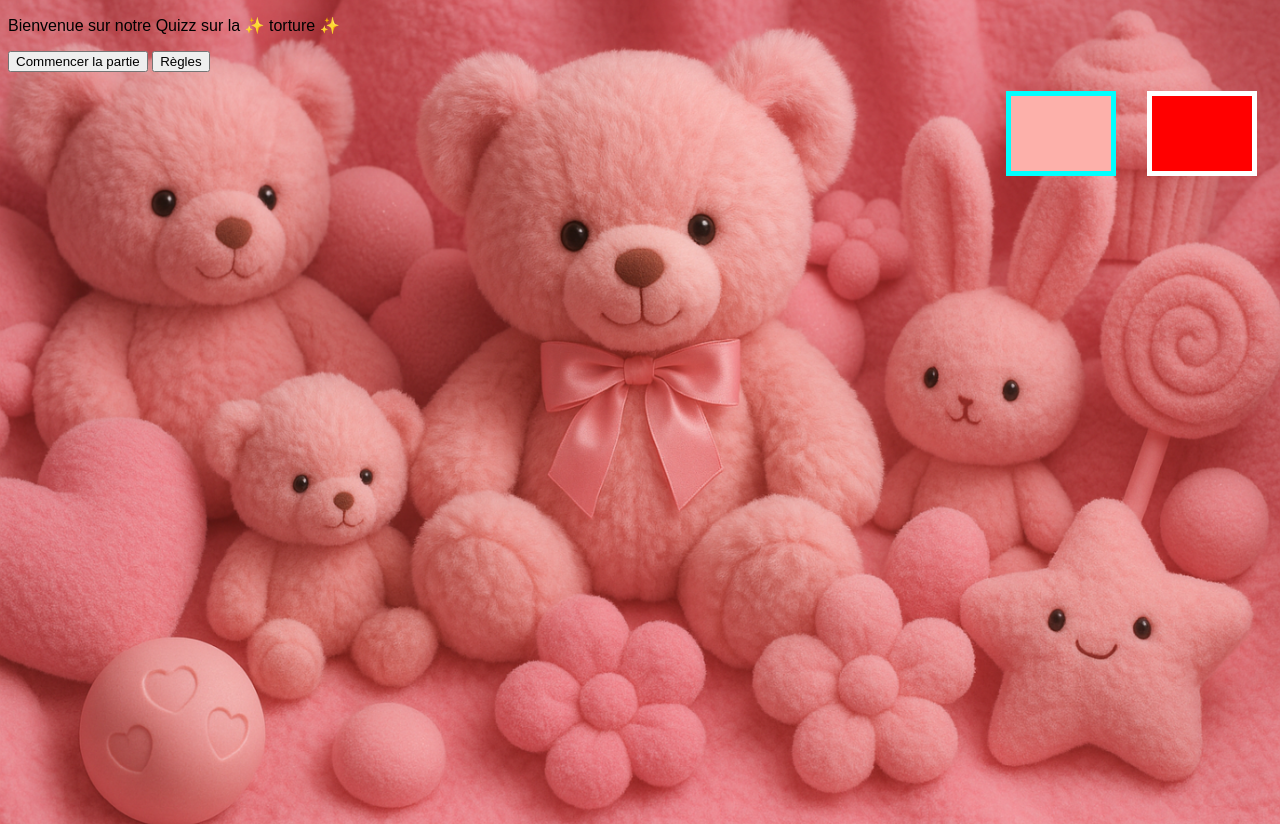
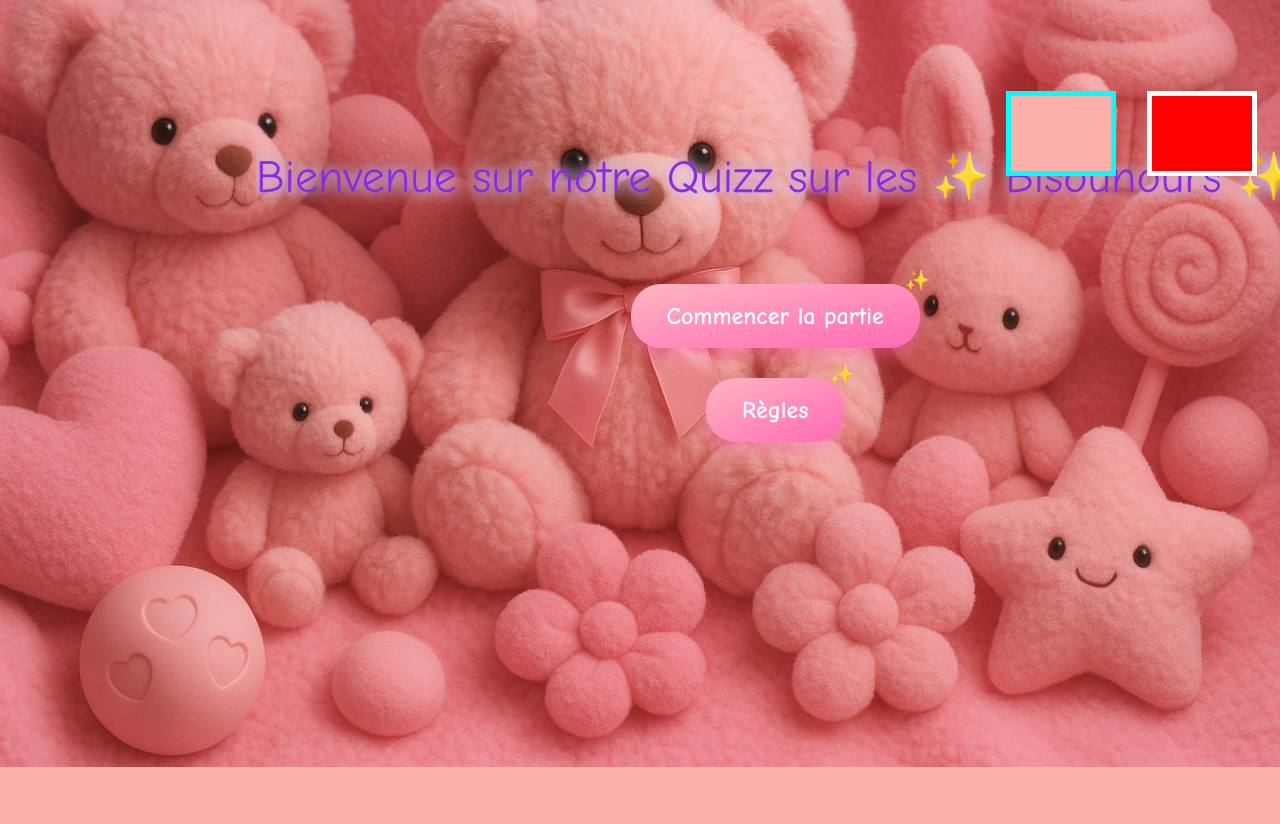
Before and after one commit to aZeDen31/Projet-Quizz, a plain HTML site: page index.html in a window 1280 px wide. After the commit the page ends 800 px from the top, so only its background shows below. Drawn offline with Linux system fonts and the light colour scheme.

Commit message:
debut page d'acceuile avec animation pour les bouton et DA + debut de la page des regles du jeux

```diff
--- a/index.html
+++ b/index.html
@@ -7,15 +7,16 @@
   <link rel="stylesheet" href="style.css">
 </head>
 <body class="rose" id="body">
-    <p>Bienvenue sur notre Quizz sur la ✨ torture ✨</p>
-    <a href="quizz.html"><button id="start-button">Commencer la partie</button></a>
-    <button id="rules">Règles</button>
-
+  <div class="home-container">
+    <p class="title-bisounours">Bienvenue sur notre Quizz sur les ✨ Bisounours ✨</p>
+    <div class="buttons-container">
+      <a href="quizz.html"><button class="commencer-button">Commencer la partie</button></a>
+      <a href="regles.html"><button  class="regle-button" id="rules">Règles</button></a>
+    </div>
+  </div>
 
   <p class="BG BGRose selected" id="rose"></p>
   <p class="BG BGRouge notSelected" id="rouge"></p>
+  <script type="module" src="main.js"></script>
 </body>
-
-<script type="module" src="main.js"></script>
-
 </html>
--- a/style.css
+++ b/style.css
@@ -1,17 +1,20 @@
-body{
+body {
   background: #FDB0AA;
   height: 100vh;
   font-family: Arial, Helvetica, sans-serif;
 }
 
-.rose{
+.rose {
   background-image: url('img/ChatGPT_Image_2_juin_2025_a_14_30_09.webp');
   background-size: cover;
   background-repeat: no-repeat;
   background-position: center;
+  display: flex;
+  margin-top: -10%;
+  margin-left: 20%;
 }
 
-.rouge{
+.rouge {
   background-image: url('img/fond-ecran-sang.jpg');
   background-size: cover;
   background-repeat: no-repeat;
@@ -24,35 +27,38 @@ body{
   gap: 50px;
   width: 600px;
   margin: 50px auto;
+  position: absolute;
+  top: 40%;
+  left: 50%;
+  transform: translate(-50%, -50%);
 }
 
 .grille button {
   padding: 20px;
   font-size: 18px;
-    cursor:pointer;
+  cursor: pointer;
   border-radius: 10px;
   border: 0;
 }
 
-.grille button:hover{
+.grille button:hover {
   box-shadow: 4px 4px 8px rgba(0, 0, 0, 0.1);
   transition: transform 0.2s, box-shadow 0.2s;
   transform: scale(1.05);
 }
 
-.grille button:active{
+.grille button:active {
   transform: scale(0.95);
 }
 
-.textBoutonQuestion{
+.textBoutonQuestion {
   display: flex;
   flex-direction: column;
   justify-content: center;
   text-align: center;
 }
 
-#questionText{
-    /*color:rgb(119, 119, 119);*/
+#questionText {
   color: white;
   padding: 10px;
   border-radius: 15px;
@@ -64,18 +70,11 @@ body{
   background: rgba(0, 0, 0, 0.5);
 }
 
-.grille{
-    position: absolute;
-    top: 40%;
-    left: 50%;
-    transform: translate(-50%, -50%);
-}
-
-.scoreJoueurs{
+.scoreJoueurs {
   color: white;
 }
 
-.scoreJoueurs p{
+.scoreJoueurs p {
   color: white;
   padding: 10px;
   border-radius: 10px;
@@ -87,23 +86,23 @@ body{
   font-size: 20px;
 }
 
-#scoreJ1{
+#scoreJ1 {
   left: 25%;
 }
 
-#scoreJ2{
+#scoreJ2 {
   left: 75%;
 }
 
-.bonneReponse{
+.bonneReponse {
   background-color: rgb(44, 220, 85);
 }
 
-.mauvaiseReponse{
+.mauvaiseReponse {
   background-color: rgb(255, 0, 25);
 }
 
-.BG{
+.BG {
   position: absolute;
   top: 75%;
   left: 50%;
@@ -119,16 +118,129 @@ body{
   background-color: #FDB0AA;
 }
 
-.BGRouge{
+.BGRouge {
   top: 10%;
   left: 90%;
   background-color: red;
 }
 
-.selected{
+.selected {
   box-shadow: 0 0 0 5px aqua;
 }
 
-.notSelected{
+.notSelected {
   box-shadow: 0 0 0 5px white;
 }
+
+.hola,
+.title-bisounours {
+  font-family: 'Comic Sans MS', cursive, sans-serif;
+  font-size: 46px;
+  color: #8a2be2;
+  text-align: center;
+  margin-bottom: 40px;
+  text-shadow: 2px 2px 5px #d8baff;
+  animation: dreamyGlow 4s infinite ease-in-out;
+  white-space: nowrap;
+  overflow: hidden;
+  text-overflow: ellipsis;
+  max-width: 90vw;
+}
+
+@keyframes dreamyGlow {
+  0% { text-shadow: 0 0 8px #d8baff, 0 0 12px #add8e6; }
+  50% { text-shadow: 0 0 14px #b57edc, 0 0 22px #e0ffff; }
+  100% { text-shadow: 0 0 8px #d8baff, 0 0 12px #add8e6; }
+}
+
+@keyframes float {
+  0%, 100% { transform: translateY(0); }
+  50% { transform: translateY(-6px); }
+}
+
+.regle {
+  display: flex;
+  margin-top: 1%;
+  margin-left: 3%;
+}
+
+.commencer {
+  display: flex;
+  margin-top: 10%;
+  margin-left: 30%;
+}
+
+.commencer-button, .regle-button {
+  background: linear-gradient(to bottom right, #ffb6c1, #ff69b4);
+  color: white;
+  padding: 18px 36px;
+  border: none;
+  border-radius: 30px;
+  font-size: 24px;
+  font-weight: bold;
+  cursor: pointer;
+  box-shadow: 0 8px 15px rgba(255, 105, 180, 0.4);
+  transition: all 0.3s ease;
+  position: relative;
+  font-family: 'Comic Sans MS', cursive, sans-serif;
+}
+
+.commencer-button:hover, .regle-button:hover {
+  background: linear-gradient(to bottom right, #ffc0cb, #ff1493);
+  transform: scale(1.05);
+  box-shadow: 0 10px 20px rgba(255, 105, 180, 0.5);
+}
+
+.commencer-button::after, .regle-button::after {
+  content: "\2728";
+  position: absolute;
+  top: -10px;
+  right: -10px;
+  font-size: 20px;
+  animation: float 2s infinite ease-in-out;
+}
+
+.home-container {
+  display: flex;
+  flex-direction: column;
+  align-items: center;
+  justify-content: center;
+  height: 100vh;
+  text-align: center;
+  gap: 40px;
+}
+
+.buttons-container {
+  display: flex;
+  gap: 30px;
+}
+
+.rules-text {
+  background: rgba(255, 182, 193, 0.3);
+  padding: 25px 40px;
+  border-radius: 25px;
+  max-width: 600px;
+  font-family: 'Comic Sans MS', cursive, sans-serif;
+  font-size: 18px;
+  color: #5a2a6f;
+  box-shadow: 0 6px 15px rgba(255, 105, 180, 0.3);
+  text-align: left;
+  line-height: 1.6;
+  margin-bottom: 40px;
+}
+
+.rules-text ul {
+  margin-top: 10px;
+  padding-left: 20px;
+}
+
+.rules-text li {
+  margin-bottom: 10px;
+}
+
+.buttons-container {
+  display: flex;
+  flex-direction: column; /
+  gap: 400px;
+  align-items: flex;
+  }
```
Also changed, not shown: regles.html (added, +26 -0 lines). Lines whose indentation alone changed are shown as unchanged.
